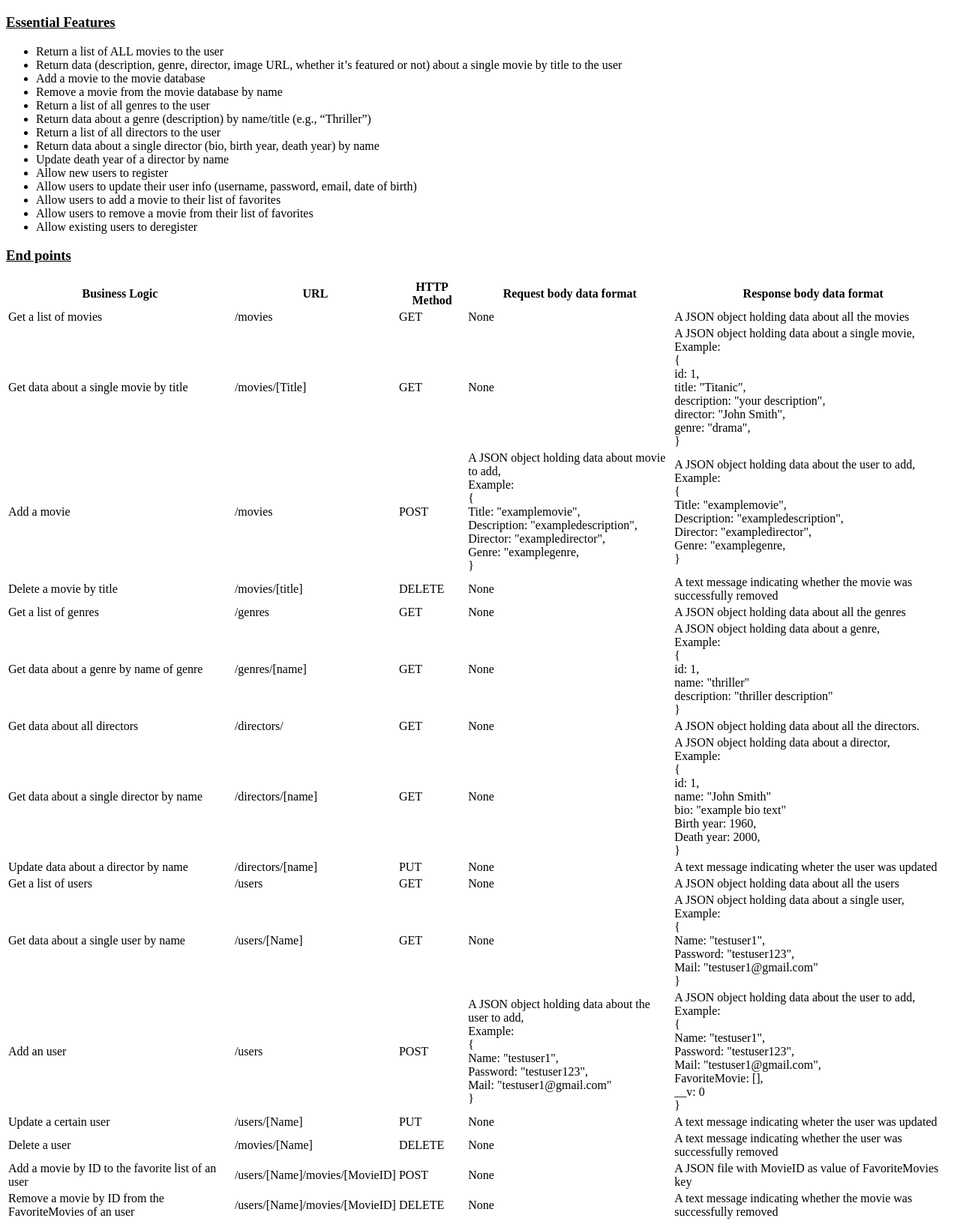
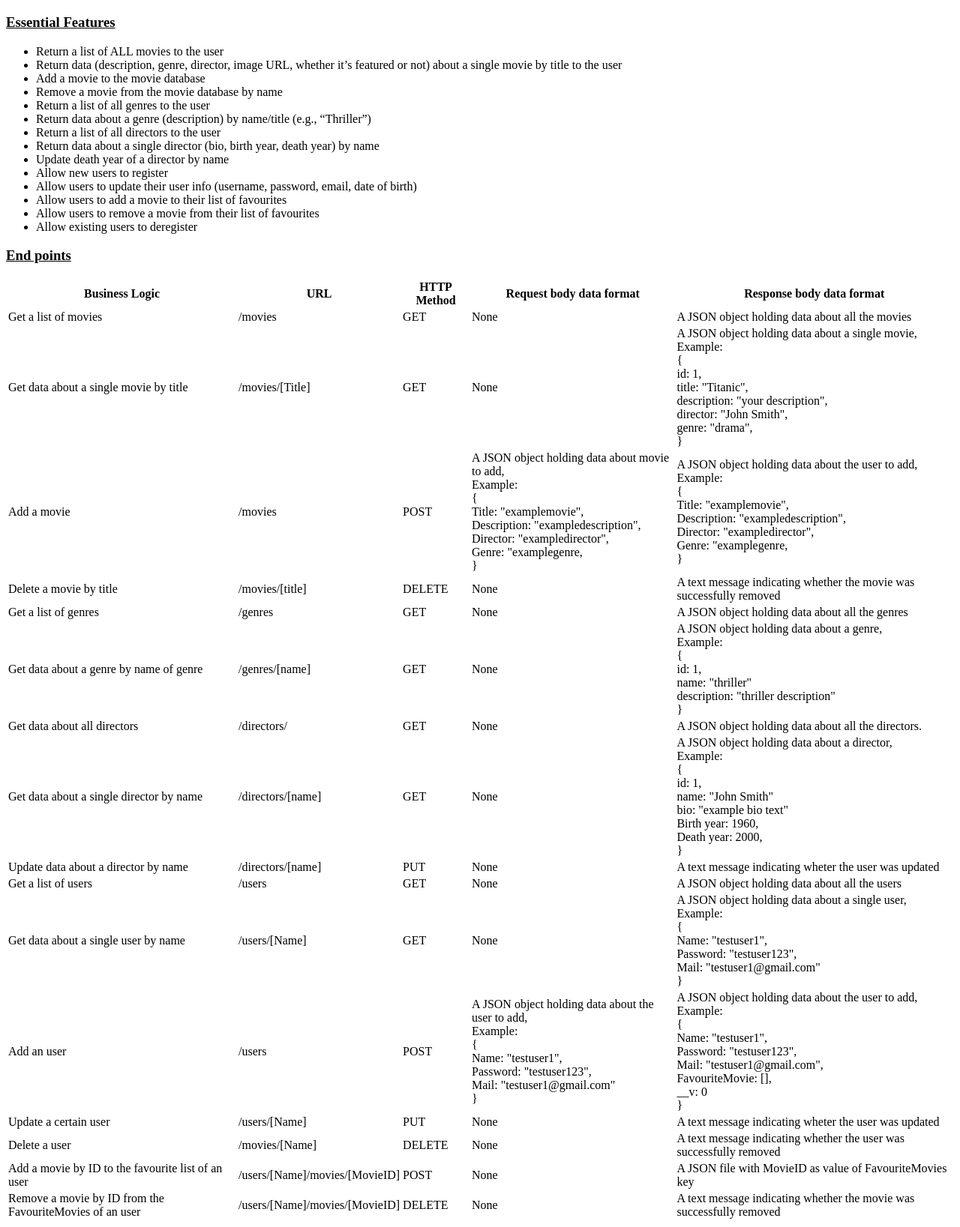
Before and after one commit to wmkania/MovieAPI, a website: page public/index.html in a window 1280 px wide. Shown: the part 61-1698 px from the top of the page at 75% size. Drawn offline with Linux system fonts and the light colour scheme.

Commit message:
Update index.html

```diff
--- a/public/index.html
+++ b/public/index.html
@@ -26,8 +26,8 @@ single movie by title to the user</li>
 <li> Update death year of a director by name</li>
 <li> Allow new users to register</li>
 <li> Allow users to update their user info (username, password, email, date of birth)</li>
-<li> Allow users to add a movie to their list of favorites</li>
-<li> Allow users to remove a movie from their list of favorites</li>
+<li> Allow users to add a movie to their list of favourites</li>
+<li> Allow users to remove a movie from their list of favourites</li>
 <li> Allow existing users to deregister</li>
 </ul>
 
@@ -205,7 +205,7 @@ single movie by title to the user</li>
 								Name: "testuser1",<br>
 								Password: "testuser123",<br>
 								Mail: "testuser1@gmail.com",<br>
-								FavoriteMovie: [],<br>
+								FavouriteMovie: [],<br>
 								__v: 0<br>
 								}
 					</td>
@@ -227,14 +227,14 @@ single movie by title to the user</li>
 	        <td>A text message indicating whether the user was successfully removed</td>
       </tr>
 			<tr>
-					<td>Add a movie by ID to the favorite list of an user</td>
+					<td>Add a movie by ID to the favourite list of an user</td>
 					<td>/users/[Name]/movies/[MovieID]</td>
 					<td>POST</td>
 					<td>None</td>
-					<td>A JSON file with MovieID as value of FavoriteMovies key</td>
+					<td>A JSON file with MovieID as value of FavouriteMovies key</td>
 			</tr>
 			<tr>
-					<td>Remove a movie by ID from the FavoriteMovies of an user</td>
+					<td>Remove a movie by ID from the FavouriteMovies of an user</td>
 					<td>/users/[Name]/movies/[MovieID]</td>
 					<td>DELETE</td>
 					<td>None</td>
```
